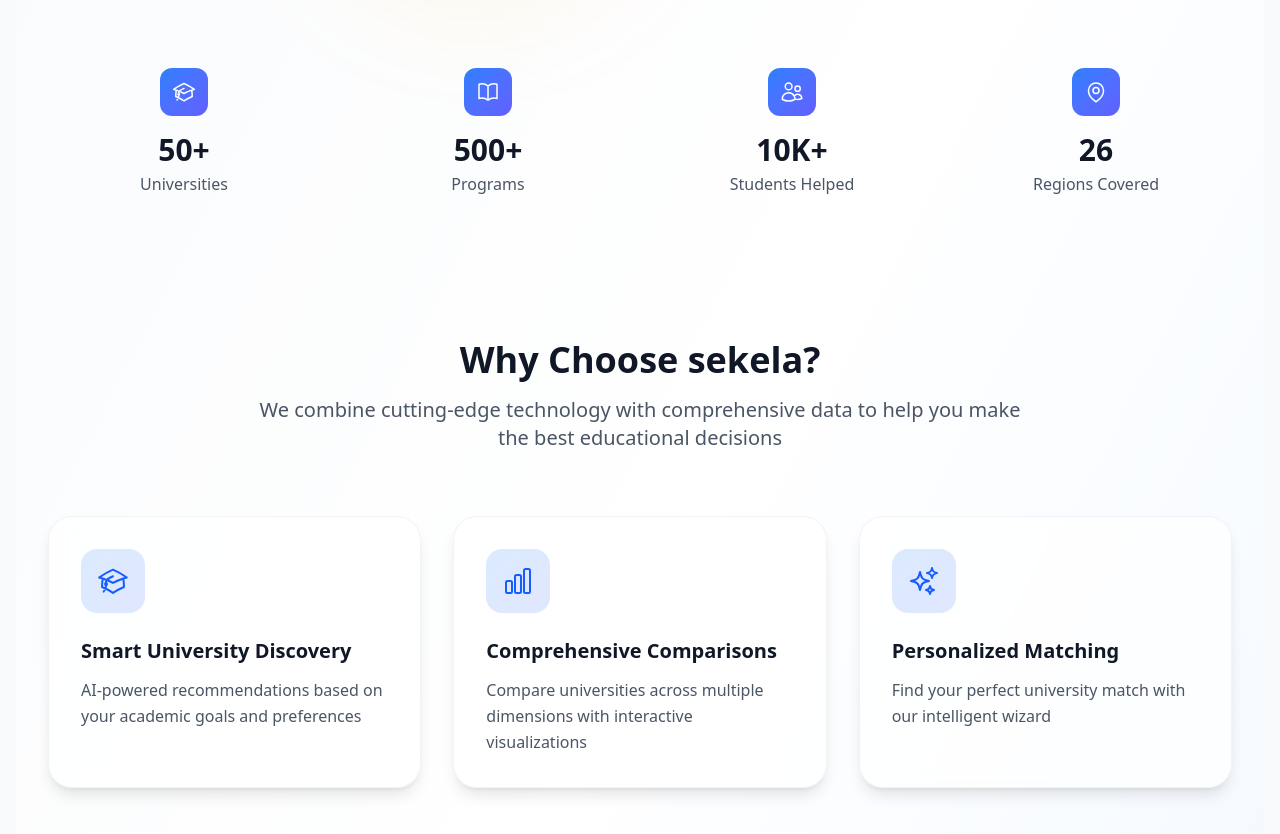
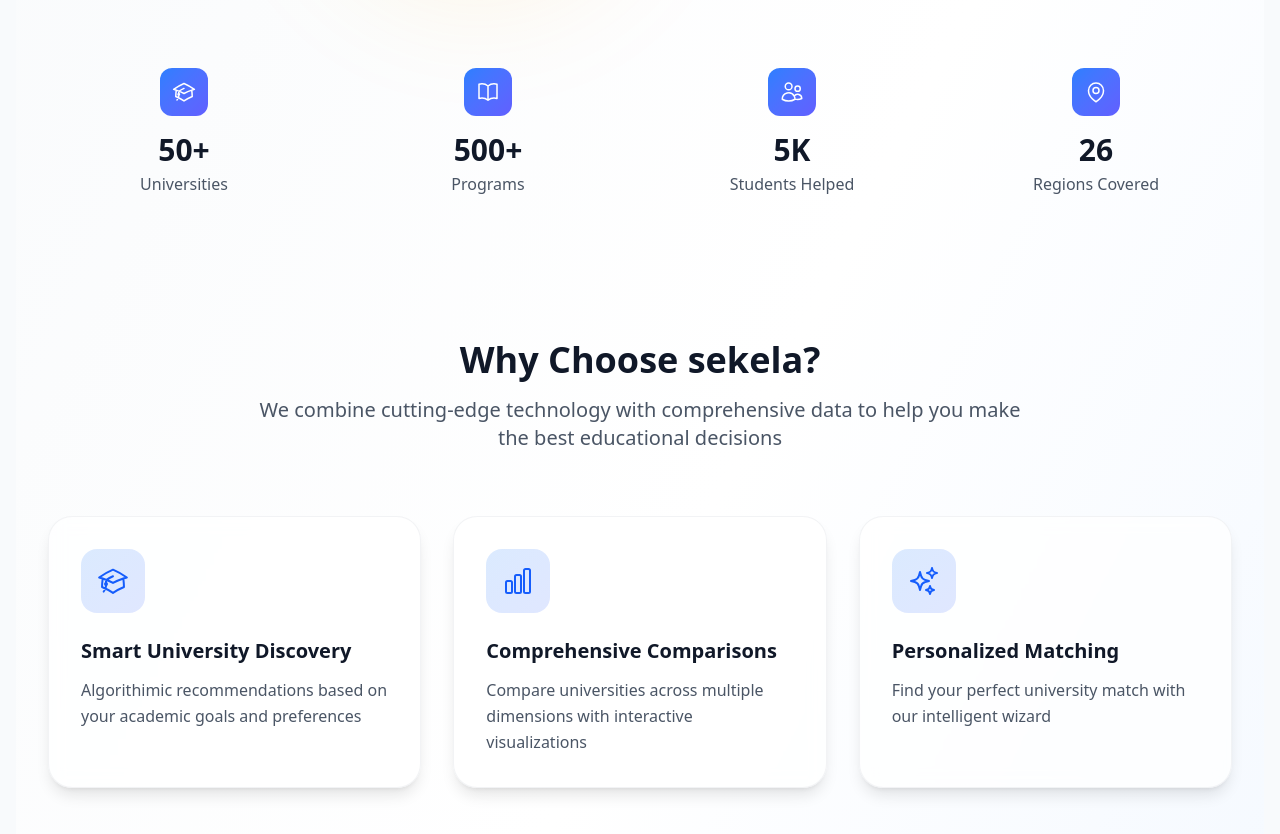
Before and after one commit to aivanalab/sekela, a React (Vite) app in the folder frontend/: page / in a window 1280 px wide. Shown: the part 600-1434 px from the top of the page. Built offline with nearby package versions, Linux system fonts and the light colour scheme; no server answers.

Commit message:
Typo fixed

```diff
--- a/frontend/src/pages/HomePage.jsx
+++ b/frontend/src/pages/HomePage.jsx
@@ -40,7 +40,7 @@
     {
       icon: AcademicCapIcon,
       title: "Smart University Discovery",
-      description: "AI-powered recommendations based on your academic goals and preferences"
+      description: "Algorithimic recommendations based on your academic goals and preferences"
     },
     {
       icon: ChartBarIcon,
@@ -57,7 +57,7 @@
   const stats = [
     { label: "Universities", value: "50+", icon: AcademicCapIcon },
     { label: "Programs", value: "500+", icon: BookOpenIcon },
-    { label: "Students Helped", value: "10K+", icon: UsersIcon },
+    { label: "Students Helped", value: "5K", icon: UsersIcon },
     { label: "Regions Covered", value: "26", icon: MapPinIcon }
   ];
 
```
